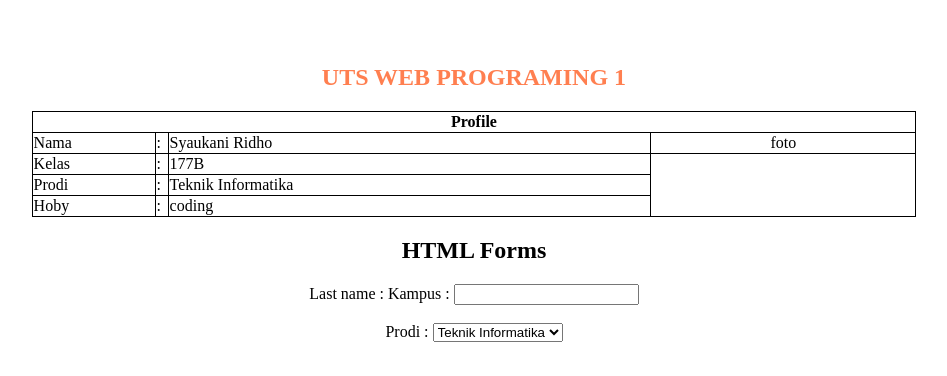
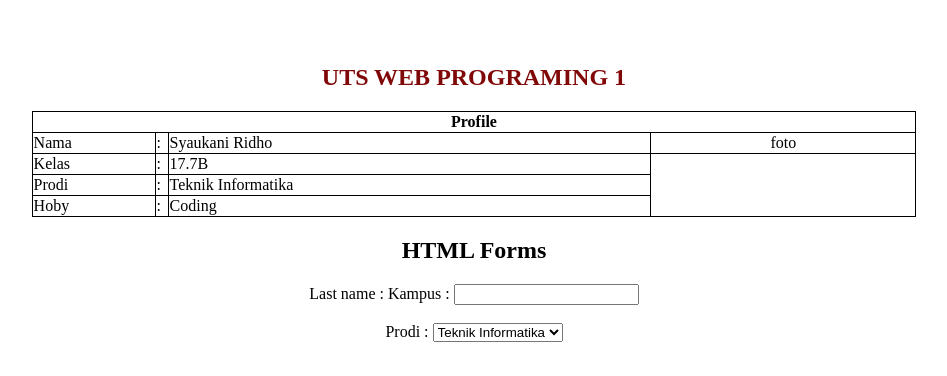
Before and after one commit to syaukaniridho/uts-17180004, a plain HTML site: page index.html in a window 1280 px wide. Shown: the whole page, without its empty margins (166-1113 px from the left). Drawn offline with Linux system fonts and the light colour scheme.

Commit message:
merubah warna menjadi merah

```diff
--- a/index.html
+++ b/index.html
@@ -11,7 +11,7 @@ table, th, td {
 <center>
 <body>
 <br><br>
-<h2 style="color: coral;">UTS WEB PROGRAMING 1</h2>
+<h2 style="color: rgb(129, 8, 8);">UTS WEB PROGRAMING 1</h2>
 <table style="width:70%">
   <tr>
     <th colspan="4"> Profile</th>
@@ -24,7 +24,7 @@ table, th, td {
   <tr>
     <td>Kelas</td>
     <td> : </td>
-    <td>177B</td>
+    <td>17.7B</td>
   </tr>
   <tr>
     <td>Prodi</td>
@@ -34,7 +34,7 @@ table, th, td {
   <tr>
       <td>Hoby</td>
       <td>:</td>
-      <td>coding</td>
+      <td>Coding</td>
   </tr>
 </table>
 <h2>HTML Forms</h2>
```
